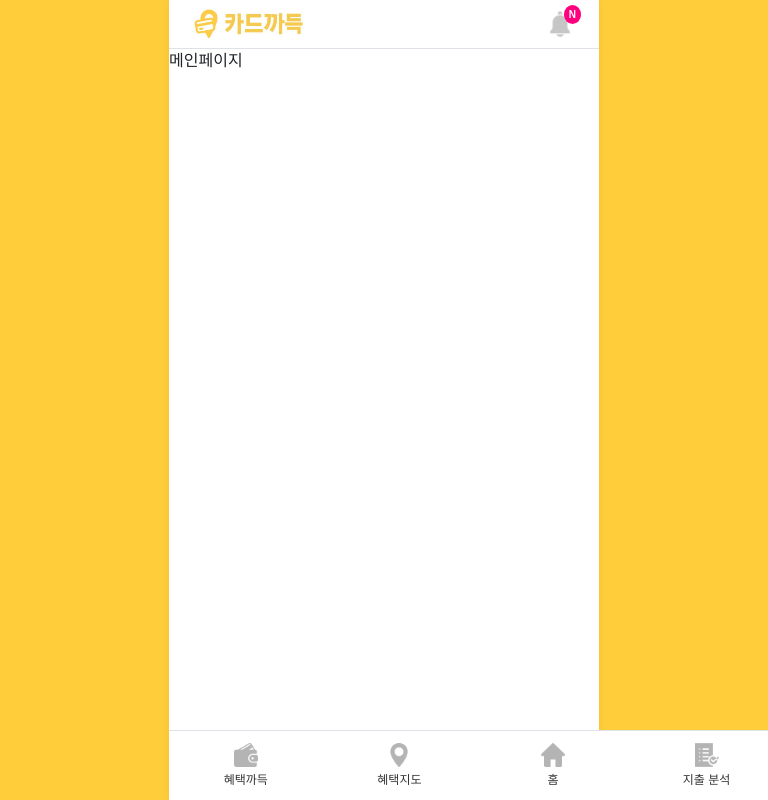
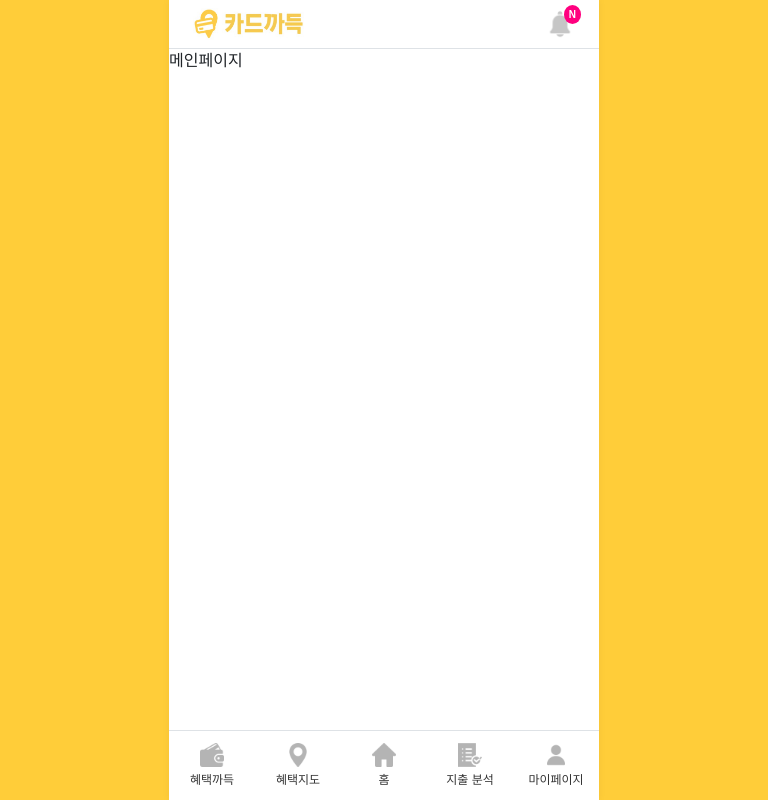
Before and after one commit to Card-GGaduek/cardGGaduekMainServiceFront, a Vue app: page / in a window 768 px wide. Built offline with nearby package versions, Linux system fonts and the light colour scheme; a web font is replaced by a local one.

Commit message:
🎨design: 아이패드 화면에서 Navbar 중앙 정렬 처리 #7

```diff
--- a/src/layout/Navbar.vue
+++ b/src/layout/Navbar.vue
@@ -34,6 +34,15 @@
   border-top: 1px solid #dee2e6;
 }
 
+/* ✅ iPad 및 태블릿 사이즈에서 중앙 정렬 + max-width 유지 */
+@media (min-width: 768px) and (max-width: 1024px) {
+  .bottom-nav {
+    left: 50%;
+    transform: translateX(-50%);
+    max-width: 430px;
+  }
+}
+
 .nav-item {
   flex: 1;
   padding: 8px 0;
```
